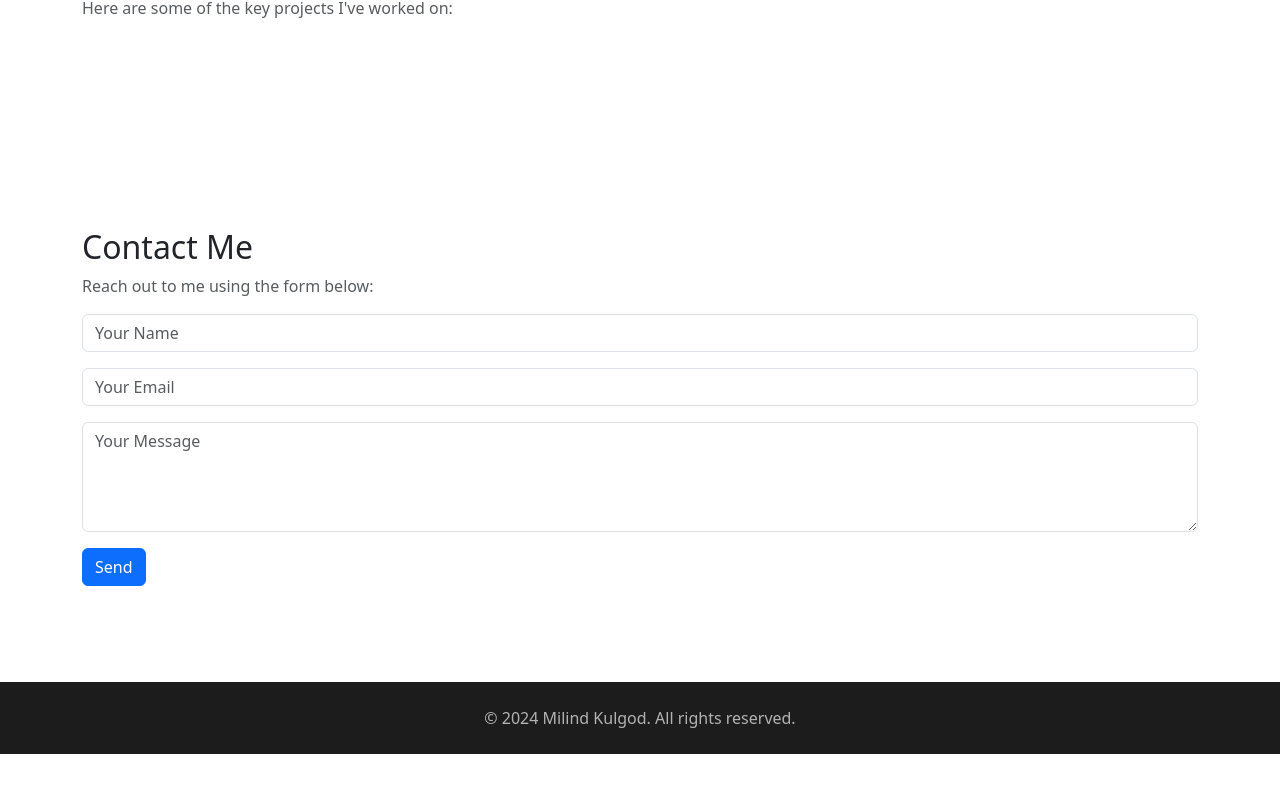
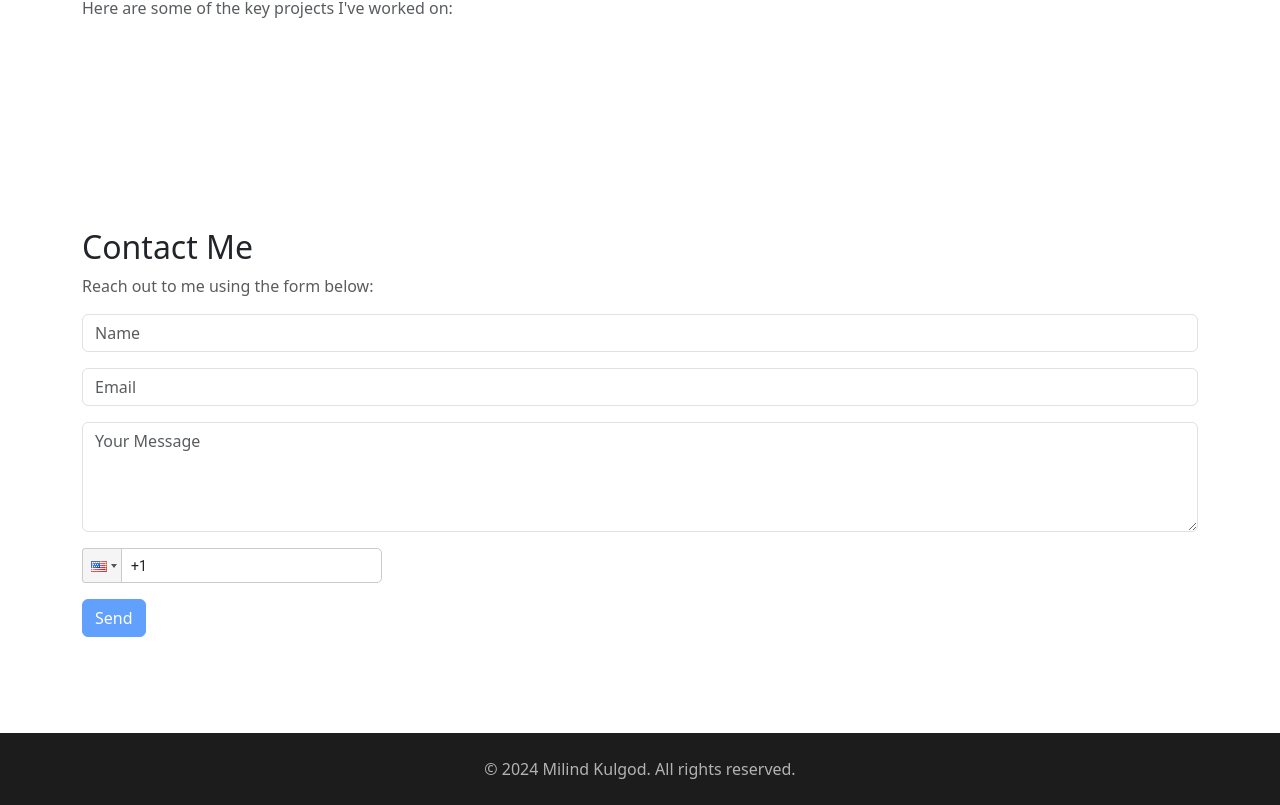
Before and after one commit to SundareshSN/resume-profile, a React (Create React App) app: page / in a window 1280 px wide. Shown: the part 776-1581 px from the top of the page. Before the commit the page ends 1530 px from the top, so only its background shows below. Built offline with nearby package versions, Linux system fonts and the light colour scheme; no server answers.

Commit message:
Interactive Contact Me

```diff
--- a/package.json
+++ b/package.json
@@ -7,9 +7,12 @@
     "@testing-library/react": "^13.4.0",
     "@testing-library/user-event": "^13.5.0",
     "bootstrap": "^5.3.3",
+    "emailjs-com": "^3.2.0",
+    "flag-icon-css": "^4.1.7",
     "react": "^18.3.1",
     "react-bootstrap": "^2.10.4",
     "react-dom": "^18.3.1",
+    "react-phone-input-2": "^2.15.1",
     "react-scripts": "^3.0.1",
     "web-vitals": "^2.1.4"
   },
--- a/src/pages/contact.js
+++ b/src/pages/contact.js
@@ -1,23 +1,121 @@
-import React from 'react';
-import { Container, Button, Form } from 'react-bootstrap';
+import React, { useState, useEffect } from 'react';
+import { Container, Button, Form, Alert } from 'react-bootstrap';
+import PhoneInput from 'react-phone-input-2';
+import emailjs from 'emailjs-com';
+import 'react-phone-input-2/lib/style.css';
+
 
 const Contact = () => {
+    const [formData, setFormData] = useState({
+        name: '',
+        email: '',
+        phone: '',
+        message: ''
+    });
+
+    const [isButtonDisabled, setIsButtonDisabled] = useState(true);
+    const [showAlert, setShowAlert] = useState(false);
+
+    // Check if all fields are filled
+    useEffect(() => {
+        const { name, email, phone, message } = formData;
+        const isFormFilled = name && email && phone && message;
+        setIsButtonDisabled(!isFormFilled);
+    }, [formData]);
+
+    const handleChange = (e) => {
+        setFormData({ ...formData, [e.target.name]: e.target.value });
+    };
+
+    const handlePhoneChange = (value) => {
+        setFormData({ ...formData, phone: value });
+      };
+
+    const handleSubmit = (e) => {
+        e.preventDefault();
+
+        const templateParams = {
+            ...formData,
+            from_name: "Milind's Portfolio",
+        };
+
+        emailjs.send(
+            'service_portfolio',
+            'template_portfolio',
+            templateParams,
+            'OTtJ9uxTwLZi5tazk'
+        )
+            .then((response) => {
+                console.log('SUCCESS!', response.status, response.text);
+                alert('Message sent successfully!');
+            })
+            .catch((err) => {
+                console.error('Failed to send message:', err);
+                alert('Failed to send message, please try again later.');
+            });
+
+        setFormData({ name: '', email: '', phone: '', message: '' });
+    };
+
     return (
         <section id="contact">
             <Container>
                 <h2 className="text-dark">Contact Me</h2>
                 <p className="text-muted">Reach out to me using the form below:</p>
-        <Form>
+
+                {showAlert && (
+                    <Alert variant="success" onClose={() => setShowAlert(false)} dismissible>
+                        Message received! I'll get back to you soon.
+                    </Alert>
+                )}
+
+                <Form onSubmit={handleSubmit}>
                     <Form.Group controlId="formName">
-            <Form.Control type="text" placeholder="Your Name" className="text" />
+                        <Form.Control
+                            type="text"
+                            name="name"
+                            placeholder="Name"
+                            width={100}
+                            value={formData.name}
+                            onChange={handleChange}
+                            required
+                        />
                     </Form.Group>
                     <Form.Group controlId="formEmail">
-            <Form.Control type="email" placeholder="Your Email" className="text" />
+                        <Form.Control
+                            type="email"
+                            name="email"
+                            placeholder="Email"
+                            value={formData.email}
+                            onChange={handleChange}
+                            required
+                        />
                     </Form.Group>
                     <Form.Group controlId="formMessage">
-            <Form.Control as="textarea" rows={4} placeholder="Your Message" className="text" />
+                    <Form.Control
+                    as="textarea"
+                    name="message"
+                    rows={4}
+                    placeholder="Your Message"
+                    value={formData.message}
+                    onChange={handleChange}
+                    required
+                    className="textarea-field"
+                    />
                 </Form.Group>
-          <Button type="submit" className="btn-custom">Send</Button>
+                    <Form.Group controlId="formPhone">
+                        <PhoneInput
+                            country={'us'}
+                            value={formData.phone}
+                            onChange={handlePhoneChange}
+                            placeholder="Your Phone Number"
+                            required
+                        />
+                    </Form.Group>
+                    <p></p>
+                    <Button type="submit" className="btn-custom" disabled={isButtonDisabled}>
+                        Send
+                    </Button>
                 </Form>
             </Container>
         </section>
```
Also changed, not shown: 1 other file (tests, documents, lock files or other folders). Lines whose indentation alone changed are shown as unchanged.
